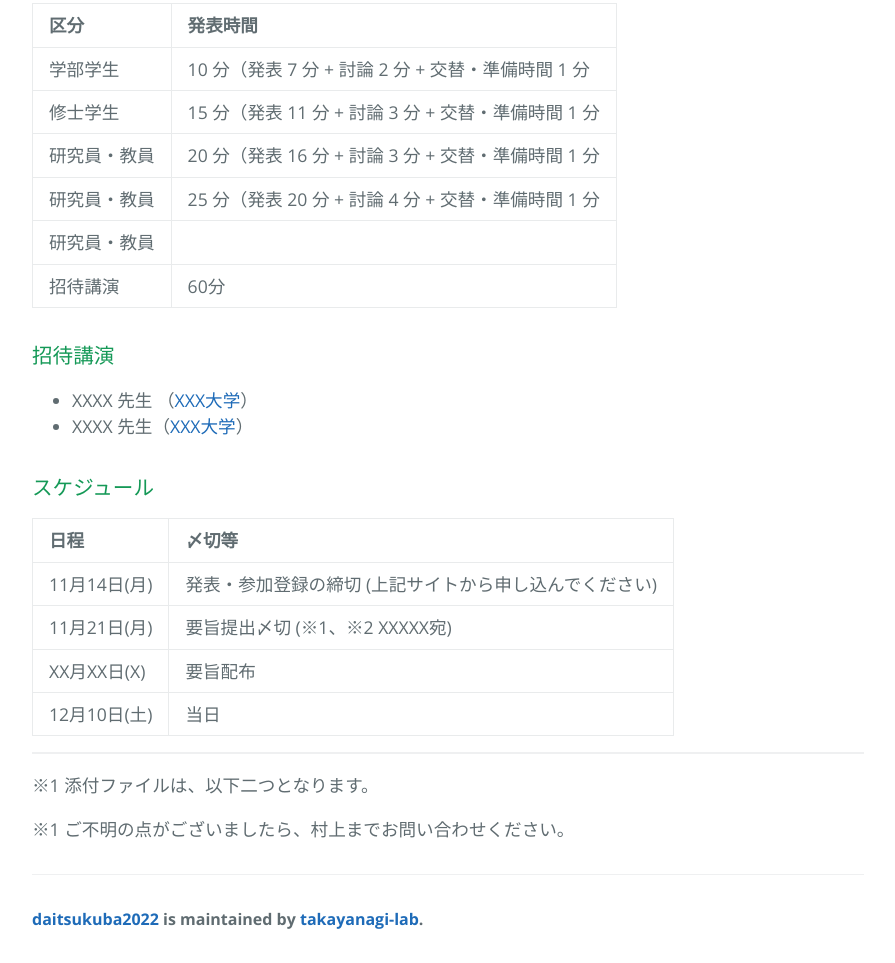
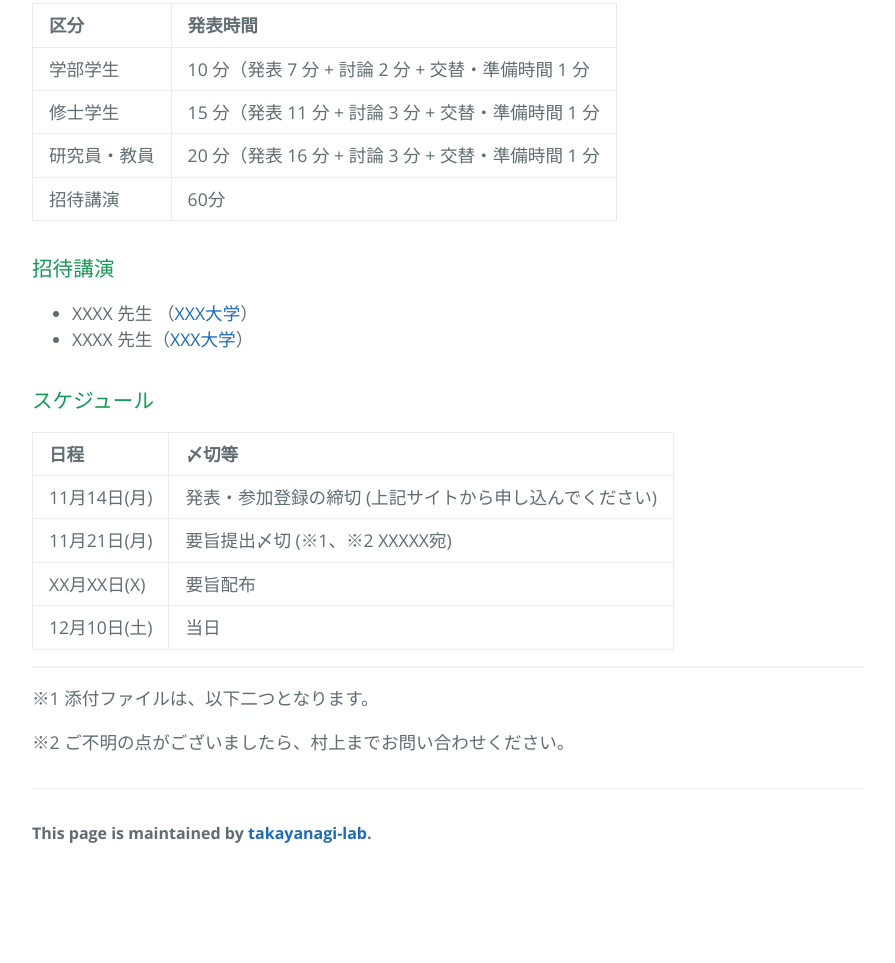
Before and after one commit to takayanagi-lab/daitsukuba2022, a plain HTML site: page index.html in a window 1280 px wide. Shown: the part 903-1866 px from the top of the page, without its empty margins (192-1087 px from the left). After the commit the page ends 1780 px from the top, so only its background shows below. Drawn offline with nearby package versions, Linux system fonts and the light colour scheme.

Commit message:
Add files via upload

```diff
--- a/index.html
+++ b/index.html
@@ -96,14 +96,10 @@
       <td style="text-align: left">研究員・教員</td>
       <td style="text-align: left">20 分（発表 16 分 + 討論 3 分 + 交替・準備時間 1 分</td>
     </tr>
-    <tr>
+    <!--<tr>
       <td style="text-align: left">研究員・教員</td>
       <td style="text-align: left">25 分（発表 20 分 + 討論 4 分 + 交替・準備時間 1 分</td>
-    </tr>
-    <tr>
-      <td style="text-align: left">研究員・教員</td>
-      <td style="text-align: left"></td>
-    </tr>
+    </tr>-->
     <tr>
       <td style="text-align: left">招待講演</td>
       <td style="text-align: left">60分</td>
@@ -163,13 +159,12 @@
   <li><a href="https://github.com/ycuqpc/daitsukuba2021/files/7520387/abstract_template_2021jp.docx">日本語の要旨テンプレート</a></li>-->
 </ul>
 
-<p>※1 ご不明の点がございましたら、村上までお問い合わせください。</p>
-
+<p>※2 ご不明の点がございましたら、村上までお問い合わせください。</p>
 
 <footer class="site-footer">
-  <span class="site-footer-owner"><a href="https://github.com/takayanagi-lab/daitsukuba2022">daitsukuba2022</a> is maintained by <a href="https://github.com/takayanagi-lab">takayanagi-lab</a>.</span>
+<span class="site-footer-owner"> This page is maintained by <a href="http://www.chem.saitama-u.ac.jp/takayanagi-lab/">takayanagi-lab</a>.</span>
 <!--<span class="site-footer-credits">This page was generated by <a href="https://pages.github.com/">GitHub Pages</a>.</span>-->
-  </footer>
+</footer>
 </main>
 
 
```
